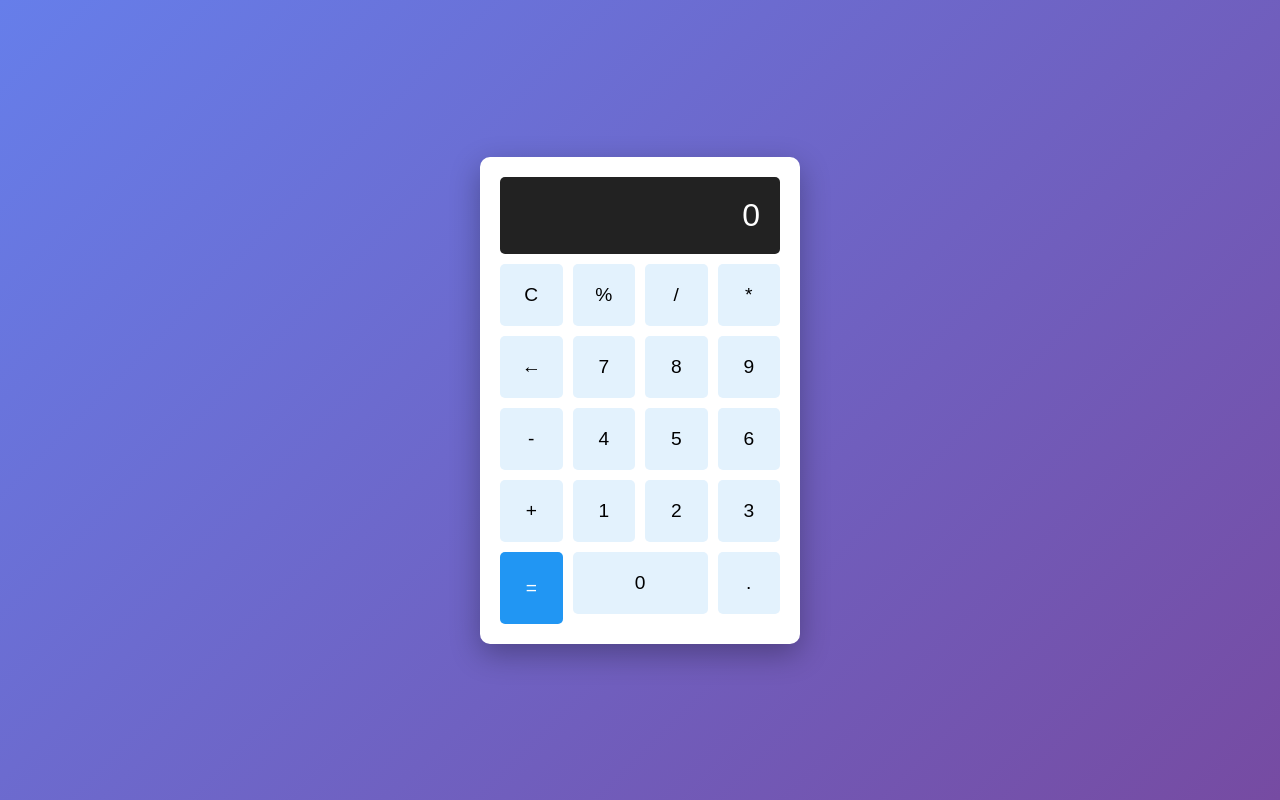
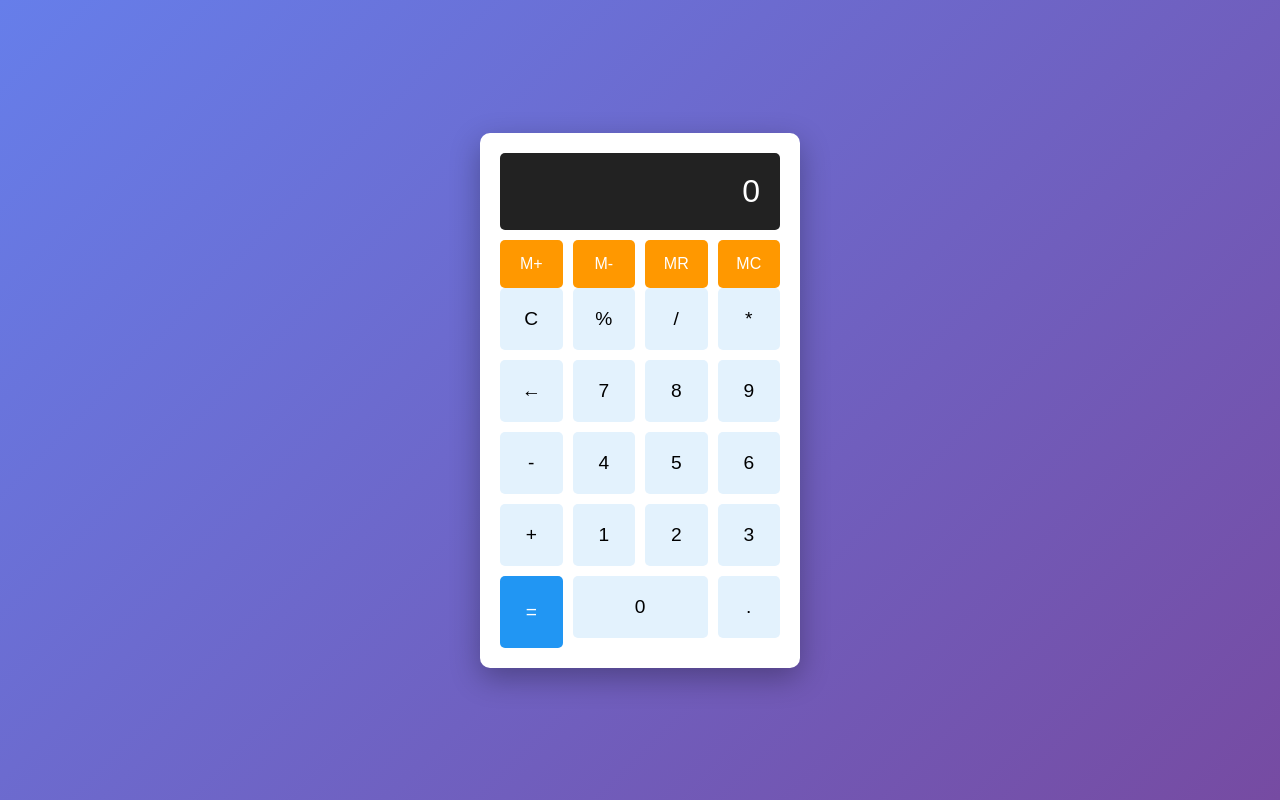
Before and after one commit to linshin1014-ship-it/calculator-app, a plain HTML site: page index.html in a window 1280 px wide. Drawn offline with Linux system fonts and the light colour scheme.

Commit message:
Add memory buttons UI

```diff
--- a/index.html
+++ b/index.html
@@ -9,6 +9,13 @@
 <body>
     <div class="calculator">
         <div class="display" id="display">0</div>
+        <div class="buttons">
+        <button onclick="memoryAdd()" class="memory-btn">M+</button>
+        <button onclick="memorySubtract()" class="memory-btn">M-</button>
+        <button onclick="memoryRecall()" class="memory-btn">MR</button>
+        <button onclick="memoryClear()" class="memory-btn">MC</button>
+         </div>
+
         <div class="buttons">
             <button onclick="clearDisplay()">C</button>
             <button onclick="calculatePercentage()">%</button>
--- a/style.css
+++ b/style.css
@@ -70,3 +70,28 @@ button:active {
 .zero {
     grid-column: span 2;
 }
+.memory-buttons {
+    display: grid;
+    grid-template-columns: repeat(4, 1fr);
+    gap: 10px;
+    margin-bottom: 10px;
+}
+
+.memory-btn {
+    padding: 15px;
+    font-size: 1em;
+    background: #ff9800;
+    color: white;
+    border: none;
+    border-radius: 5px;
+    cursor: pointer;
+    transition: all 0.3s;
+}
+
+.memory-btn:hover {
+    background: #f57c00;
+}
+
+.memory-btn:active {
+    transform: scale(0.95);
+}
```
